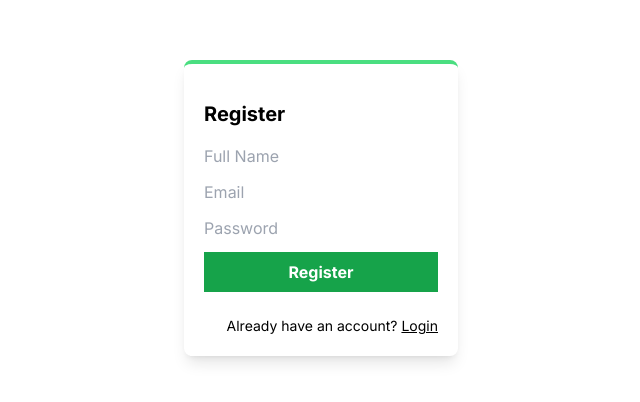
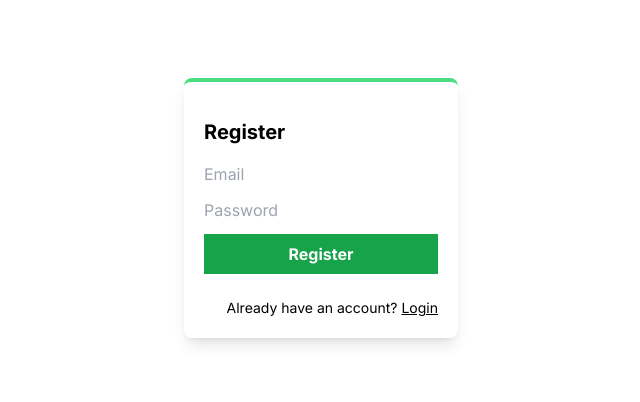
Before and after one commit to Bappy889/trial-task-Bappy, a Next.js app: page /register in a window 1280 px wide. Shown: the part 192-594 px from the top of the page, without its empty margins (319-959 px from the left). Built offline with nearby package versions, Linux system fonts and the light colour scheme; no server answers.

Commit message:
msg on registration

```diff
--- a/app/api/register/route.js
+++ b/app/api/register/route.js
@@ -5,7 +5,7 @@ import { createClient } from "@/utils/supabase/server";
 
 export async function POST(req) {
   try {
-    const { name, email, password } = await req.json();
+    const { email, password } = await req.json();
     console.log("register called");
     const emailRegex = /^[^\s@]+@[^\s@]+\.[^\s@]+$/;
 
--- a/components/RegisterForm.tsx
+++ b/components/RegisterForm.tsx
@@ -15,8 +15,8 @@ export default function RegisterForm() {
 
   const handleSubmit = async (e: React.FormEvent<HTMLFormElement>) => {
     e.preventDefault();
-    console.log(name, email, password);
-    if (!name || !email || !password) {
+    console.log(email, password);
+    if (!email || !password) {
       setError("All fields are necessary.");
       return;
     }
@@ -50,13 +50,13 @@ export default function RegisterForm() {
           "Content-Type": "application/json",
         },
         body: JSON.stringify({
-          name,
           email,
           password,
         }),
       });
+      if (res.ok) {
+        window.alert("Registration successfull!");
 
-      if (res.ok) {
         router.push("/");
       } else {
         console.log("User registration failed.");
@@ -72,11 +72,6 @@ export default function RegisterForm() {
         <h1 className="text-xl font-bold my-4">Register</h1>
         {/* //onSubmit={signup} */}
         <form onSubmit={handleSubmit} className="flex flex-col gap-3">
-          <input
-            onChange={(e) => setName(e.target.value)}
-            type="text"
-            placeholder="Full Name"
-          />
           <input
             onChange={(e) => setEmail(e.target.value)}
             type="text"
```
